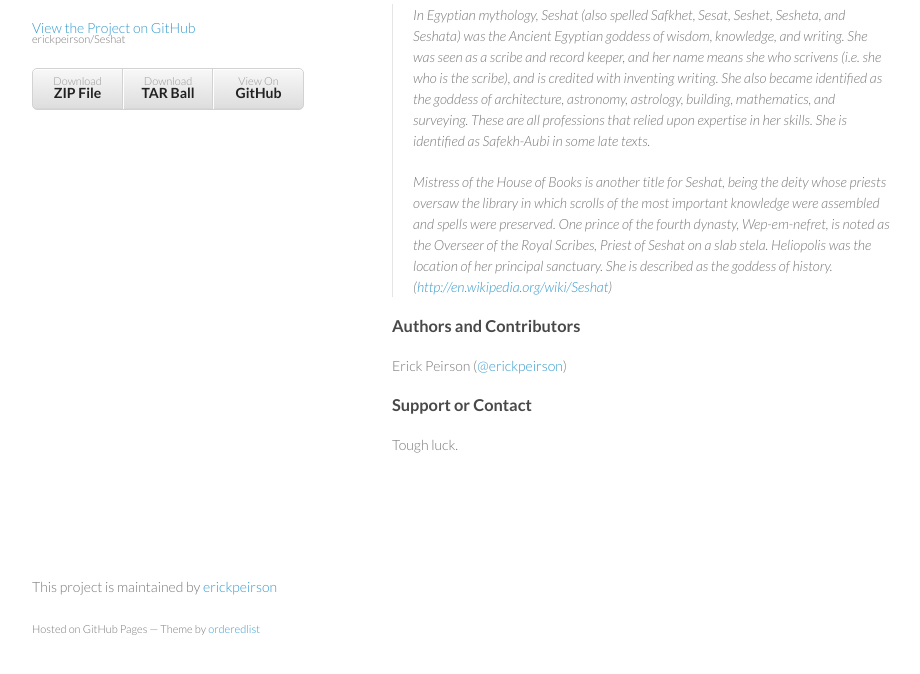
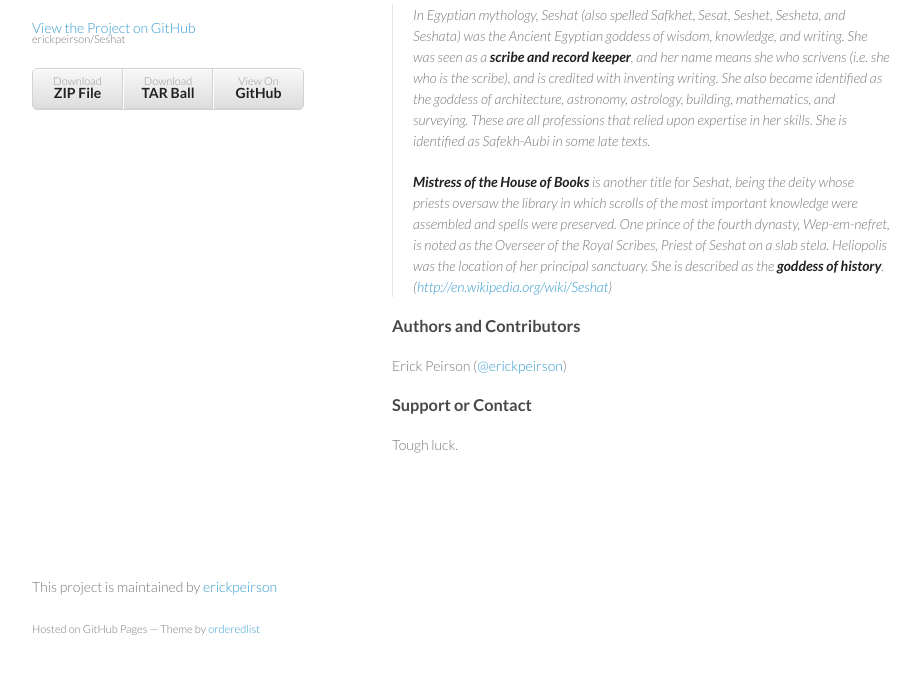
Before and after one commit to diging/Seshat, a plain HTML site: page index.html in a window 1280 px wide. Shown: the part 92-766 px from the top of the page, without its empty margins (178-1098 px from the left). Drawn offline with Linux system fonts and the light colour scheme.

```diff
--- a/index.html
+++ b/index.html
@@ -31,9 +31,9 @@
         <h3>What?</h3>
 
 <blockquote>
-<p>In Egyptian mythology, Seshat (also spelled Safkhet, Sesat, Seshet, Sesheta, and Seshata) was the Ancient Egyptian goddess of wisdom, knowledge, and writing. She was seen as a scribe and record keeper, and her name means she who scrivens (i.e. she who is the scribe), and is credited with inventing writing. She also became identified as the goddess of architecture, astronomy, astrology, building, mathematics, and surveying. These are all professions that relied upon expertise in her skills. She is identified as Safekh-Aubi in some late texts.</p>
+<p>In Egyptian mythology, Seshat (also spelled Safkhet, Sesat, Seshet, Sesheta, and Seshata) was the Ancient Egyptian goddess of wisdom, knowledge, and writing. She was seen as a <strong>scribe and record keeper</strong>, and her name means she who scrivens (i.e. she who is the scribe), and is credited with inventing writing. She also became identified as the goddess of architecture, astronomy, astrology, building, mathematics, and surveying. These are all professions that relied upon expertise in her skills. She is identified as Safekh-Aubi in some late texts.</p>
 
-<p>Mistress of the House of Books is another title for Seshat, being the deity whose priests oversaw the library in which scrolls of the most important knowledge were assembled and spells were preserved. One prince of the fourth dynasty, Wep-em-nefret, is noted as the Overseer of the Royal Scribes, Priest of Seshat on a slab stela. Heliopolis was the location of her principal sanctuary. She is described as the goddess of history.
+<p><strong>Mistress of the House of Books</strong> is another title for Seshat, being the deity whose priests oversaw the library in which scrolls of the most important knowledge were assembled and spells were preserved. One prince of the fourth dynasty, Wep-em-nefret, is noted as the Overseer of the Royal Scribes, Priest of Seshat on a slab stela. Heliopolis was the location of her principal sanctuary. She is described as the <strong>goddess of history</strong>.
 (<a href="http://en.wikipedia.org/wiki/Seshat">http://en.wikipedia.org/wiki/Seshat</a>)</p>
 </blockquote>
 
--- a/params.json
+++ b/params.json
@@ -1 +1 @@
-{"name":"Seshat","tagline":"","body":"### What?\r\n> In Egyptian mythology, Seshat (also spelled Safkhet, Sesat, Seshet, Sesheta, and Seshata) was the Ancient Egyptian goddess of wisdom, knowledge, and writing. She was seen as a scribe and record keeper, and her name means she who scrivens (i.e. she who is the scribe), and is credited with inventing writing. She also became identified as the goddess of architecture, astronomy, astrology, building, mathematics, and surveying. These are all professions that relied upon expertise in her skills. She is identified as Safekh-Aubi in some late texts.\r\n\r\n> Mistress of the House of Books is another title for Seshat, being the deity whose priests oversaw the library in which scrolls of the most important knowledge were assembled and spells were preserved. One prince of the fourth dynasty, Wep-em-nefret, is noted as the Overseer of the Royal Scribes, Priest of Seshat on a slab stela. Heliopolis was the location of her principal sanctuary. She is described as the goddess of history.\r\n(http://en.wikipedia.org/wiki/Seshat)\r\n\r\n### Authors and Contributors\r\nErick Peirson (@erickpeirson)\r\n\r\n### Support or Contact\r\nTough luck.","google":"UA-40113626-1","note":"Don't delete this file! It's used internally to help with page regeneration."}
+{"name":"Seshat","tagline":"","body":"### What?\r\n> In Egyptian mythology, Seshat (also spelled Safkhet, Sesat, Seshet, Sesheta, and Seshata) was the Ancient Egyptian goddess of wisdom, knowledge, and writing. She was seen as a **scribe and record keeper**, and her name means she who scrivens (i.e. she who is the scribe), and is credited with inventing writing. She also became identified as the goddess of architecture, astronomy, astrology, building, mathematics, and surveying. These are all professions that relied upon expertise in her skills. She is identified as Safekh-Aubi in some late texts.\r\n\r\n> **Mistress of the House of Books** is another title for Seshat, being the deity whose priests oversaw the library in which scrolls of the most important knowledge were assembled and spells were preserved. One prince of the fourth dynasty, Wep-em-nefret, is noted as the Overseer of the Royal Scribes, Priest of Seshat on a slab stela. Heliopolis was the location of her principal sanctuary. She is described as the **goddess of history**.\r\n(http://en.wikipedia.org/wiki/Seshat)\r\n\r\n### Authors and Contributors\r\nErick Peirson (@erickpeirson)\r\n\r\n### Support or Contact\r\nTough luck.","google":"UA-40113626-1","note":"Don't delete this file! It's used internally to help with page regeneration."}
```
